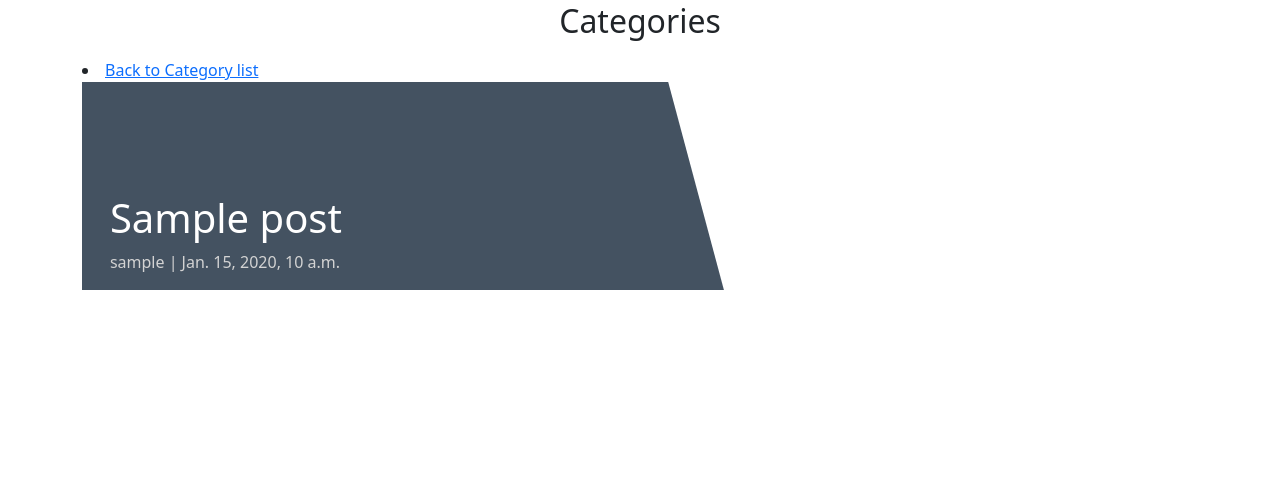
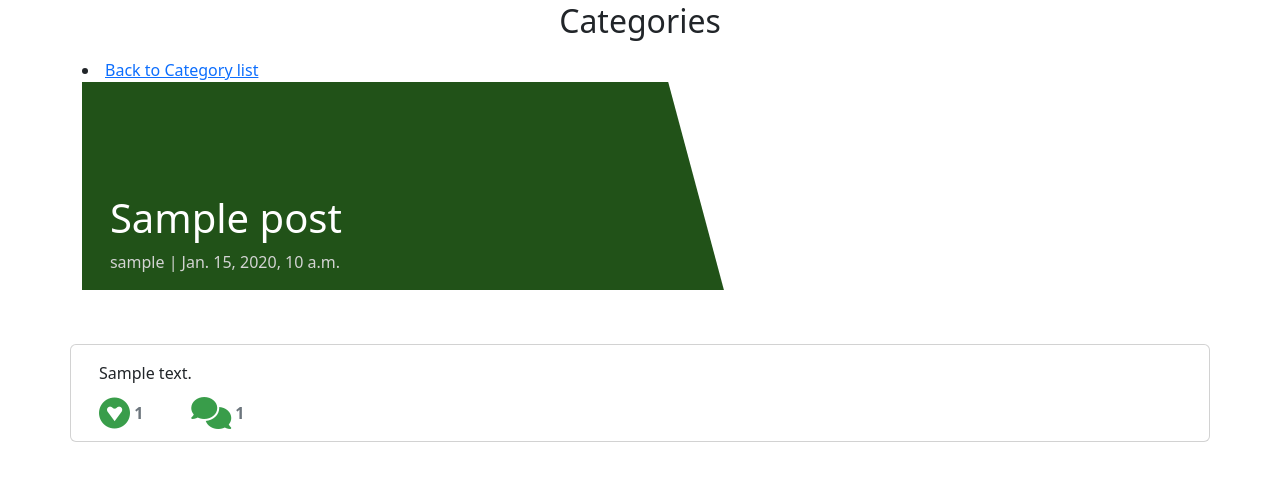
Before and after one commit to Ahmadalhindi/lithium-battery-recycle-blog, a Django app: a page that uses templates/base.html in a window 1280 px wide. Shown: the part 56-537 px from the top of the page. Run offline with Django 3.2, Linux system fonts and the light colour scheme; tables that the repository leaves empty hold one stand-in row (values such as "Sample post"); some libraries are stand-ins or nearby versions.

Commit message:
continue working on post_detail.html template with the blog content section and add Fontawesome icons for like and comment.

```diff
--- a/static/css/style.css
+++ b/static/css/style.css
@@ -62,7 +62,7 @@
 }
 
 .masthead-text {
-    background-color: #445261;
+    background-color: rgb(33, 82, 24);
     color: white;
     position: relative;
 }
@@ -79,7 +79,7 @@
     right: 90%;
     height: 100%;
     width: 150%;
-    background: #445261;
+    background: rgb(33, 82, 24);
     -webkit-transform: skew(15deg);
     -moz-transform: skew(15deg);
     transform: skew(15deg);
--- a/templates/base.html
+++ b/templates/base.html
@@ -11,6 +11,13 @@
       rel="stylesheet"
       integrity="sha384-T3c6CoIi6uLrA9TneNEoa7RxnatzjcDSCmG1MXxSR1GAsXEV/Dwwykc2MPK8M2HN"
       crossorigin="anonymous"
+    />
+    <link
+      rel="stylesheet"
+      href="https://cdnjs.cloudflare.com/ajax/libs/font-awesome/5.15.4/css/all.min.css"
+      integrity="sha512-1ycn6IcaQQ40/MKBW2W4Rhis/DbILU74C1vSrLJxCq57o941Ym01SwNsOMqvEBFlcgUa6xLiPY/NS5R+E6ztJQ=="
+      crossorigin="anonymous"
+      referrerpolicy="no-referrer"
     />
   </head>
 
@@ -114,9 +121,9 @@
       integrity="sha384-C6RzsynM9kWDrMNeT87bh95OGNyZPhcTNXj1NW7RuBCsyN/o0jlpcV8Qyq46cDfL"
       crossorigin="anonymous"
     ></script>
-
-    <script src="https://code.jquery.com/jquery-3.2.1.slim.min.js"></script>
-    <script src="https://cdnjs.cloudflare.com/ajax/libs/popper.js/1.12.9/umd/popper.min.js"></script>
-    <script src="https://maxcdn.bootstrapcdn.com/bootstrap/4.0.0/js/bootstrap.min.js"></script>
+    <script
+      src="https://kit.fontawesome.com/7927b734fe.js"
+      crossorigin="anonymous"
+    ></script>
   </body>
 </html>
--- a/templates/post_detail.html
+++ b/templates/post_detail.html
@@ -9,13 +9,13 @@
         >
       </li>
       <div class="col-md-6 masthead-text">
-        <!-- Post title goes in these h1 tags -->
+        <!-- Post title -->
         <h1 class="post-title">{{ post.title }}</h1>
         <!-- Post author goes before the | the post's created date goes after -->
         <p class="post-subtitle">{{ post.author }} | {{ post.created_at }}</p>
       </div>
       <div class="d-none d-md-block col-md-6 masthead-image">
-        <!-- The featured image URL goes in the src attribute -->
+        <!-- The featured image URL -->
         {% if "placeholder" in post.featured_image.url %}
         <img
           src="https://codeinstitute.s3.amazonaws.com/fullstack/blog/default.jpg"
@@ -29,4 +29,39 @@
   </div>
 </div>
 
-{% endblock content %}
+<div class="container">
+  <div class="row">
+    <div class="col card mb-4 mt-3 left top">
+      <div class="card-body">
+        <!-- The post content -->
+        <p class="card-text">{{ post.content | safe }}</p>
+        <div class="row">
+          <div class="col-1">
+            <!-- The number of likes -->
+            <strong class="text-secondary"
+              ><i
+                class="fa-brands fa-gratipay fa-2xl"
+                style="color: #399d4a"
+              ></i>
+              {{ post.number_of_likes }}
+            </strong>
+          </div>
+          <div class="col-1">
+            {% with comments.count as total_comments %}
+            <strong class="text-secondary"
+              ><i
+                class="fa-solid fa-comments fa-2xl"
+                style="color: #399d4a"
+              ></i>
+              <!-- Total_comments -->
+              {{ total_comments }}</strong
+            >
+            {% endwith %}
+          </div>
+        </div>
+      </div>
+    </div>
+  </div>
+
+  {% endblock content %}
+</div>
```
